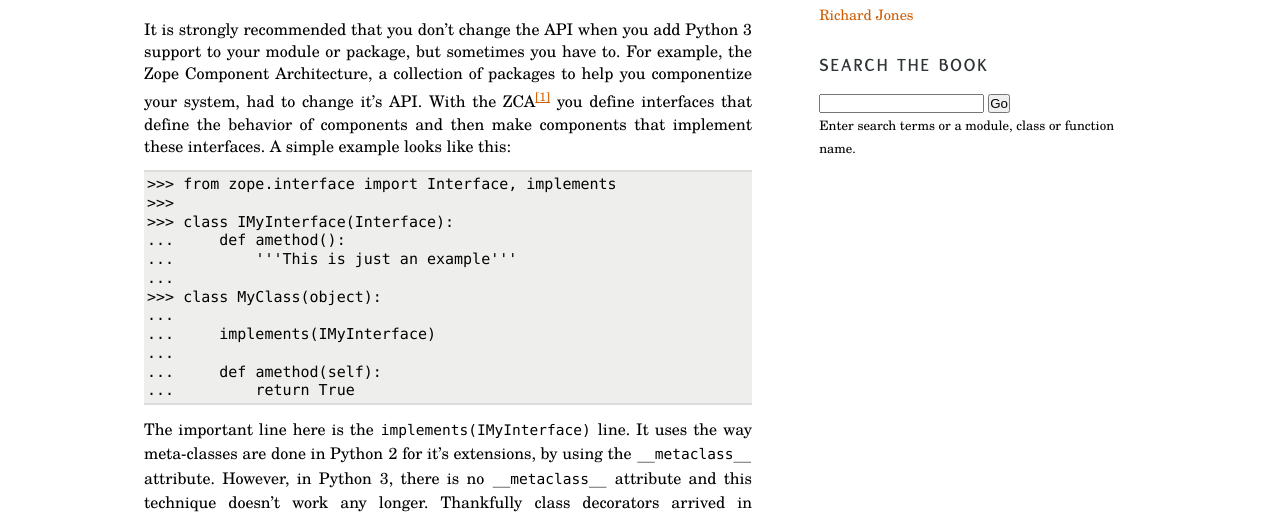
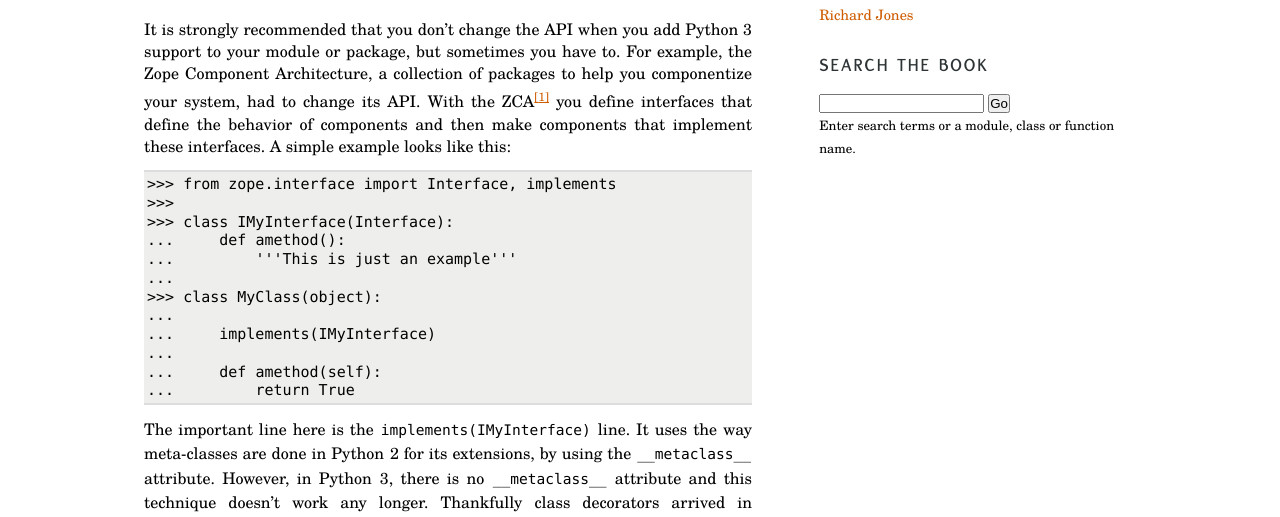
Before and after one commit to regebro/supporting-python-3, a Sphinx documentation site: the page built from source/fixers.rst, in a window 1280 px wide and 900 px high. Shown: the part 370-887 px from the top of the window. Built offline with Sphinx 7.4.7, drawn with Linux system fonts in a browser that asks for light colours; some of the changed text lies outside the part shown.

Commit message:
some tiny typo fixes to fixers.rst

```diff
--- a/source/fixers.rst
+++ b/source/fixers.rst
@@ -20,14 +20,14 @@
 It is strongly recommended that you don't change the API when you add Python 3
 support to your module or package, but sometimes you have to. For example, the
 Zope Component Architecture, a collection of packages to help you componentize
-your system, had to change it's API. With the ZCA\ [#zca]_ you define interfaces
+your system, had to change its API. With the ZCA\ [#zca]_ you define interfaces
 that define the behavior of components and then make components that implement
 these interfaces. A simple example looks like this:
 
 .. literalinclude:: _tests/test-6.1.txt
 
 The important line here is the ``implements(IMyInterface)`` line. It uses the
-way meta-classes are done in Python 2 for it's extensions, by using the
+way meta-classes are done in Python 2 for its extensions, by using the
 ``__metaclass__`` attribute. However, in Python 3, there is no
 ``__metaclass__`` attribute and this technique doesn't work any longer.
 Thankfully class decorators arrived in Python 2.6, a new and better technique
@@ -245,7 +245,7 @@
 snippet. You can also type in a code snippet as an argument, but that becomes
 fiddly for multi-line snippets.
 
-If we look at the first line of our example, it's pattern is::
+If we look at the first line of our example, its pattern is::
 
     import_from< 'from' 'foo' 'import' 'CONSTANT' >
 
```
Also changed, not shown: other parts of source/fixers.rst (+1 -1 lines).
